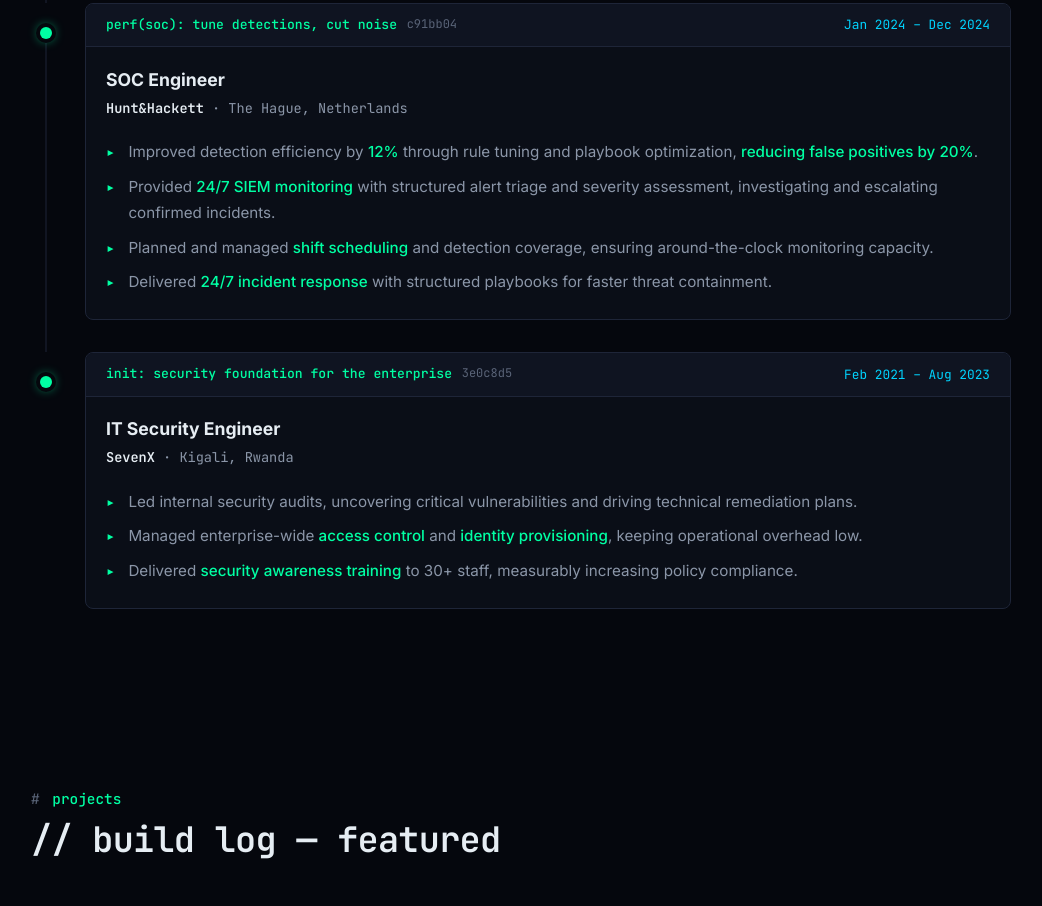
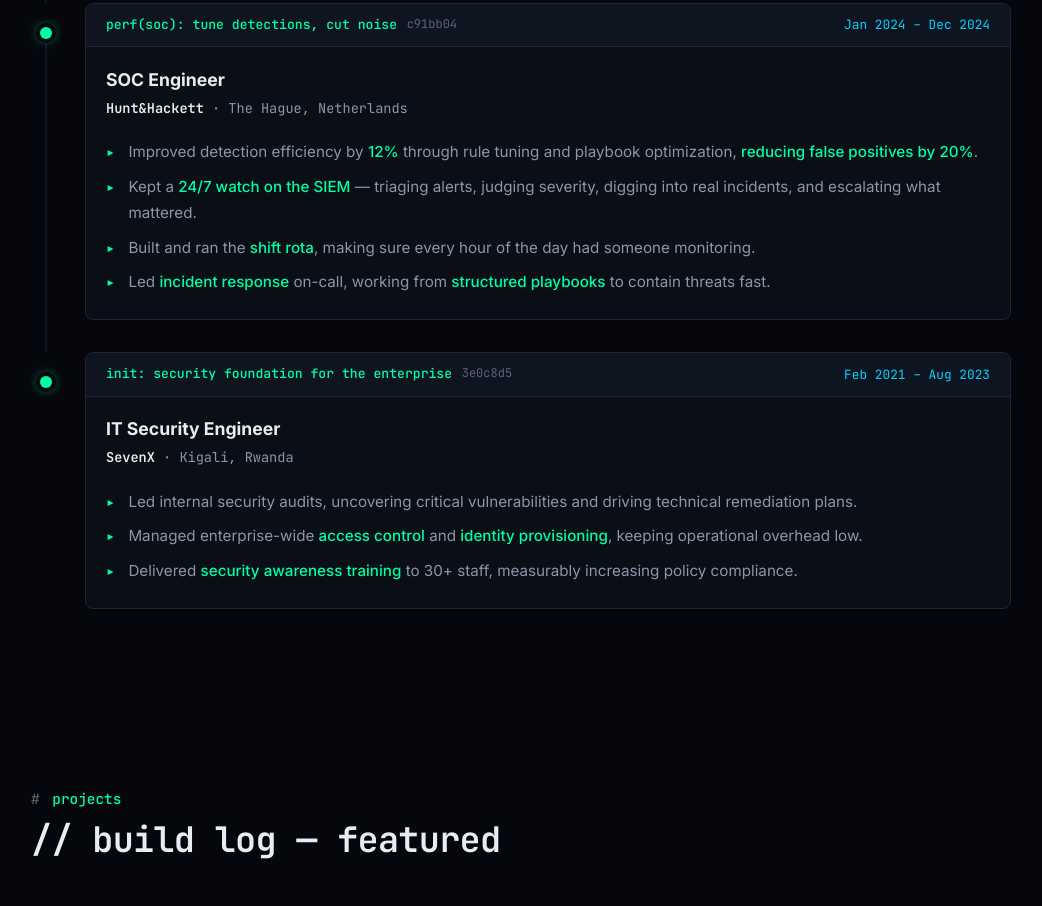
Before and after one commit to Leufi/samuel-portfolio, a website: page index.html in a window 1280 px wide. Shown: the part 3281-4187 px from the top of the page, without its empty margins (21-1063 px from the left). Drawn offline with Linux system fonts and the light colour scheme.

Commit message:
Rewrite SOC bullets in more human tone

```diff
--- a/index.html
+++ b/index.html
@@ -375,16 +375,16 @@
                 and playbook optimization, <span class="hl">reducing false positives by 20%</span>.
               </li>
               <li>
-                Provided <span class="hl">24/7 SIEM monitoring</span> with structured alert
-                triage and severity assessment, investigating and escalating confirmed incidents.
+                Kept a <span class="hl">24/7 watch on the SIEM</span> — triaging alerts, judging
+                severity, digging into real incidents, and escalating what mattered.
               </li>
               <li>
-                Planned and managed <span class="hl">shift scheduling</span> and detection
-                coverage, ensuring around-the-clock monitoring capacity.
+                Built and ran the <span class="hl">shift rota</span>, making sure every hour of
+                the day had someone monitoring.
               </li>
               <li>
-                Delivered <span class="hl">24/7 incident response</span> with structured
-                playbooks for faster threat containment.
+                Led <span class="hl">incident response</span> on-call, working from
+                <span class="hl">structured playbooks</span> to contain threats fast.
               </li>
             </ul>
           </div>
```
